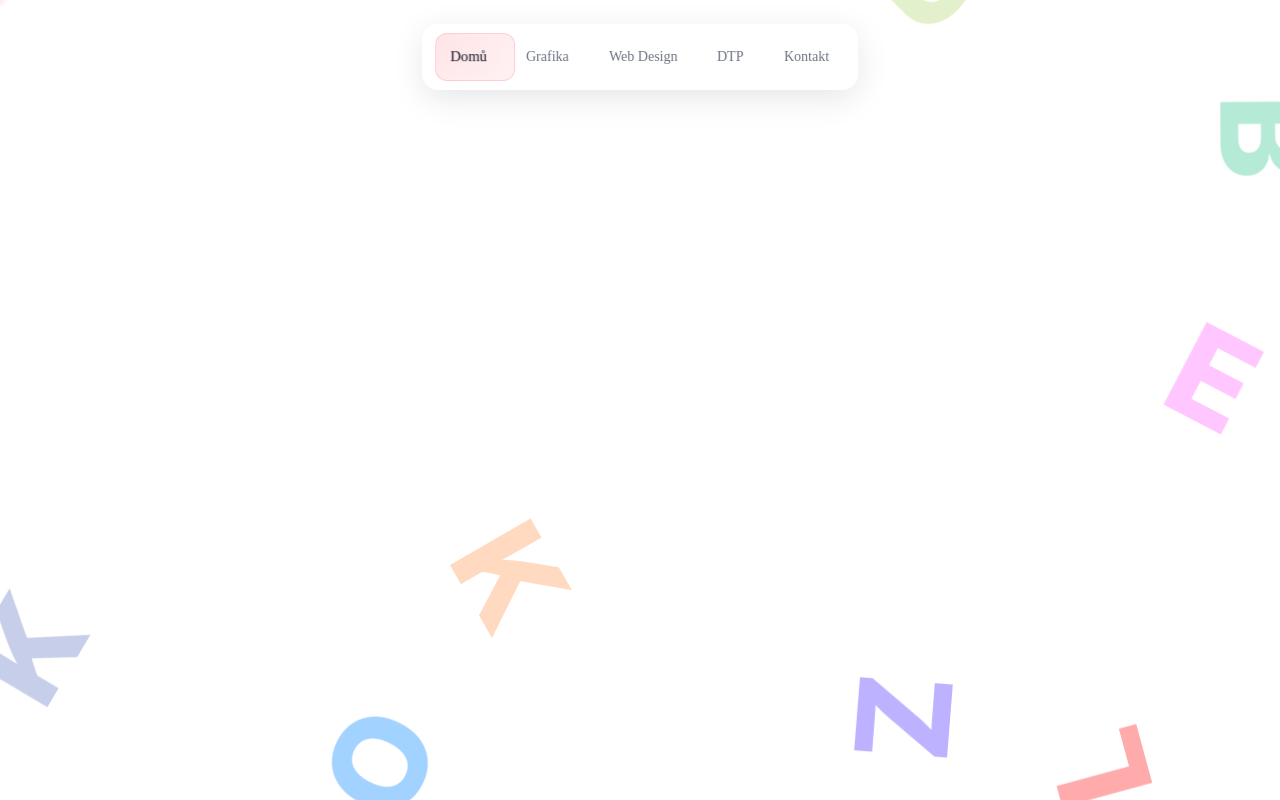
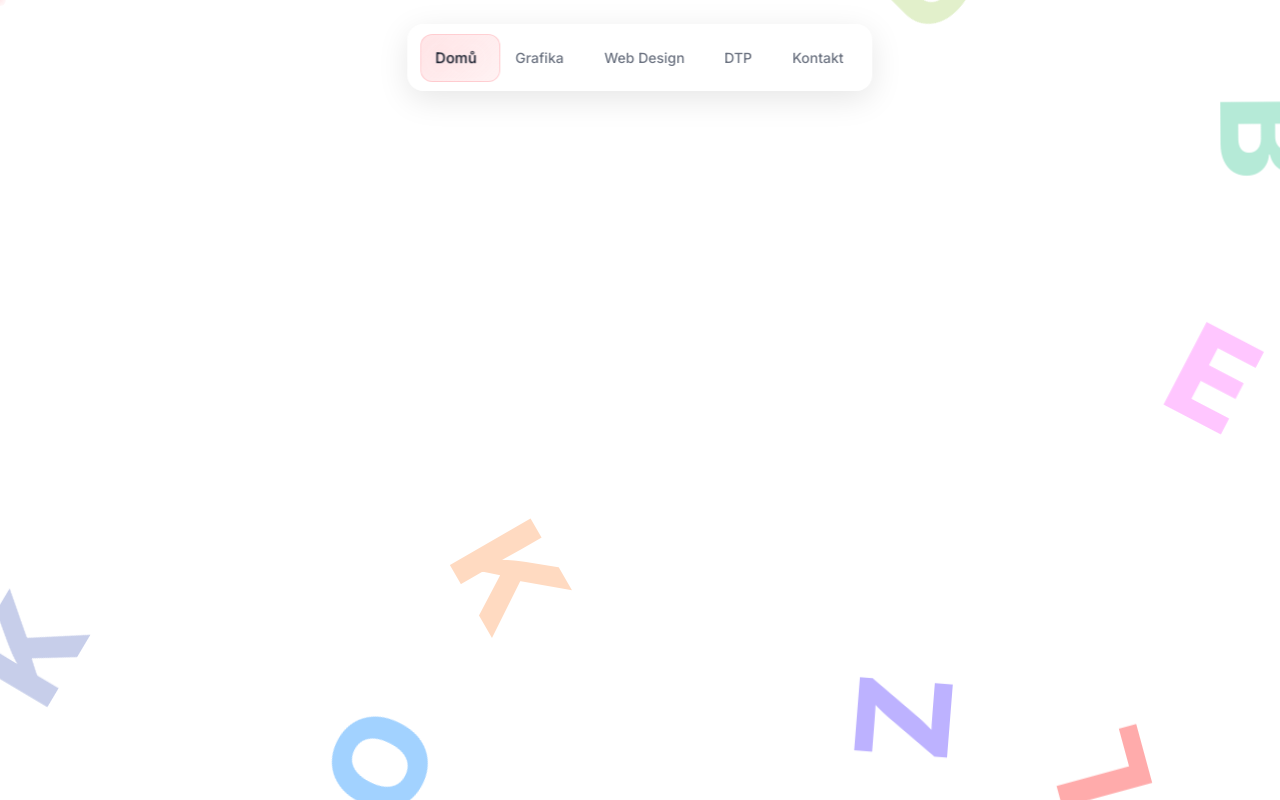
Before and after one commit to Louben17/jakubkozel, a Next.js app: page / in a window 1280 px wide. Built offline with nearby package versions, Linux system fonts and the light colour scheme.

Commit message:
fix: clean contact page design

```diff
--- a/src/app/globals.css
+++ b/src/app/globals.css
@@ -9,7 +9,7 @@ html, body {
   box-sizing: border-box;
   background-color: #ffffff;
   color: #000000;
-  font-family: 'Inter, -apple-system, BlinkMacSystemFont, "Segoe UI", Roboto, sans-serif';
+  font-family: var(--font-inter), -apple-system, BlinkMacSystemFont, sans-serif;
   overflow-x: hidden;
 }
 
@@ -163,7 +163,7 @@ a:focus, button:focus {
   font-size: 0.875rem !important;
   transition: all 0.3s ease !important;
   text-decoration: none !important;
-  font-family: 'Inter, -apple-system, BlinkMacSystemFont, "Segoe UI", Roboto, sans-serif' !important;
+  font-family: var(--font-inter), -apple-system, BlinkMacSystemFont, sans-serif !important;
   color: #6b7280 !important;
   display: block !important;
 }
@@ -194,7 +194,7 @@ a:focus, button:focus {
   transition: opacity 0.2s ease !important;
   pointer-events: none !important;
   white-space: nowrap !important;
-  font-family: 'Inter, -apple-system, BlinkMacSystemFont, "Segoe UI", Roboto, sans-serif' !important;
+  font-family: var(--font-inter), -apple-system, BlinkMacSystemFont, sans-serif !important;
   z-index: 100 !important;
 }
 
@@ -255,7 +255,7 @@ a:focus, button:focus {
   transition: all 0.2s ease !important;
   margin-bottom: 0.25rem !important;
   text-decoration: none !important;
-  font-family: 'Inter, -apple-system, BlinkMacSystemFont, "Segoe UI", Roboto, sans-serif' !important;
+  font-family: var(--font-inter), -apple-system, BlinkMacSystemFont, sans-serif !important;
   color: #6b7280 !important;
 }
 
@@ -376,7 +376,7 @@ a:focus, button:focus {
   gap: 0.5rem !important;
   color: #374151 !important;
   text-decoration: none !important;
-  font-family: 'Inter, -apple-system, BlinkMacSystemFont, "Segoe UI", Roboto, sans-serif' !important;
+  font-family: var(--font-inter), -apple-system, BlinkMacSystemFont, sans-serif !important;
   font-weight: 500 !important;
   transition: color 0.3s ease !important;
 }
```
